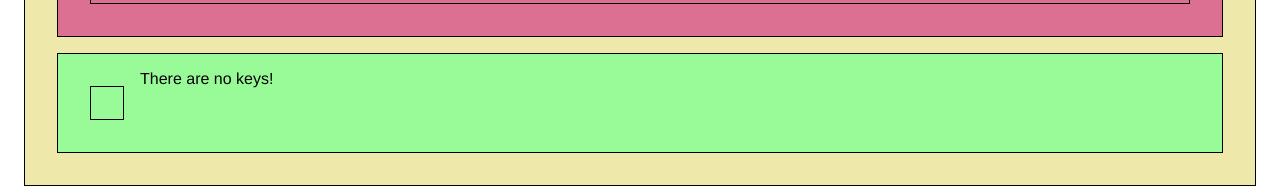
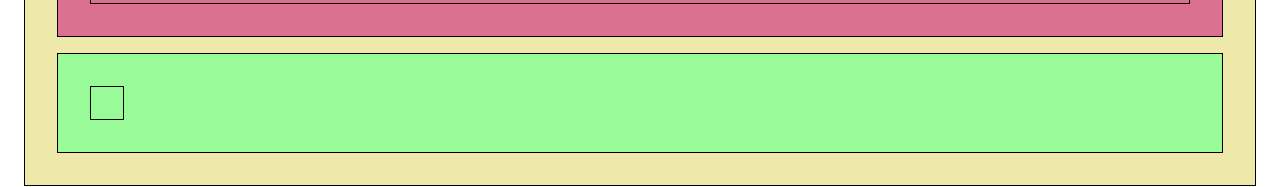
Before and after one commit to peaky76/covid_stats_app, a Vue app: page / in a window 1280 px wide. Shown: the part 333-520 px from the top of the page. Built offline with nearby package versions, Linux system fonts and the light colour scheme; what vue-google-charts would draw is missing.

Commit message:
gathered data rows

```diff
--- a/src/components/result_sub/ResultChart.vue
+++ b/src/components/result_sub/ResultChart.vue
@@ -1,6 +1,7 @@
 <template>
   <div id="chart-area">
-    {{getKeys}}
+    {{headings}}
+    {{dataRows}}
     <!-- <GChart type="LineChart" :data="chartData" :options="chartOptions" /> -->
   </div>
 </template>
@@ -36,13 +37,22 @@ export default {
     };
   },
   computed: {
-    getKeys() {
+    headings() {
       if (this.result) {
-        // console.log(this.result);
-        // console.log(this.result[0]);
         return Object.keys(this.result[0]);
-      } else {
-        return "There are no keys!";
+      }
+    },
+    dataRows() {
+      if (this.result) {
+        let dataRows = [];
+        this.result.forEach((item) => {
+          let dataRow = [];
+          this.headings.forEach((heading) => {
+            dataRow.push(item[heading]);
+          });
+          dataRows.push(dataRow);
+        });
+        return dataRows;
       }
     },
   },
```
